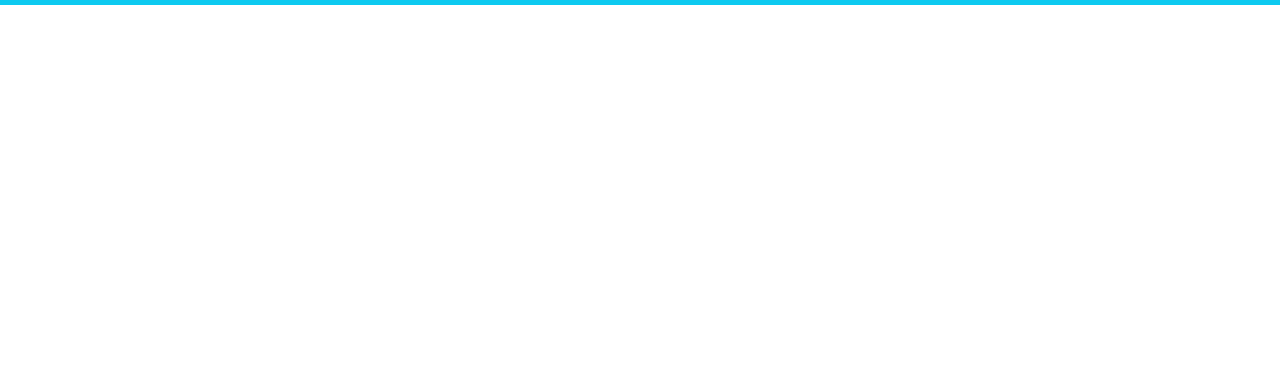
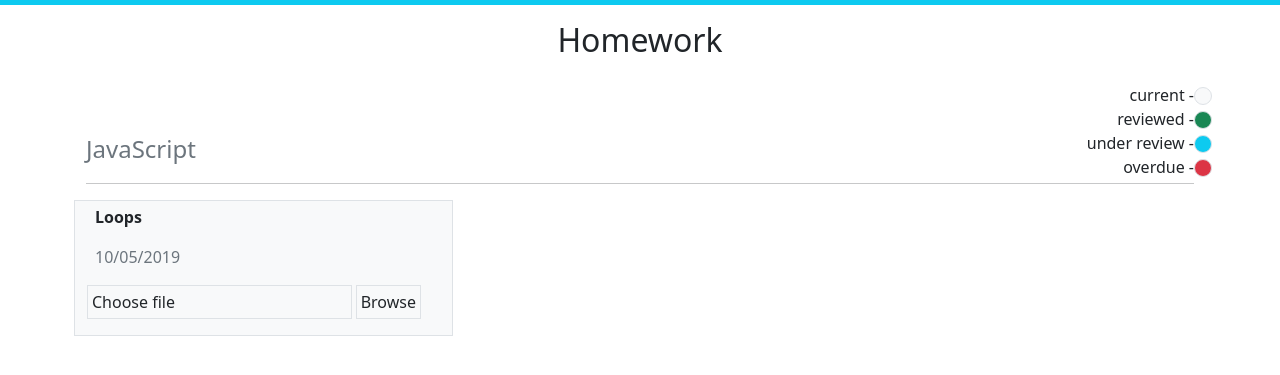
Before and after one commit to Danila-cloud/bootstrap_hw, a plain HTML site: page pages/homework.html in a window 1280 px wide. Shown: the part 85-460 px from the top of the page. Drawn offline with nearby package versions, Linux system fonts and the light colour scheme.

Commit message:
add header on homework page

```diff
--- a/pages/homework.html
+++ b/pages/homework.html
@@ -46,7 +46,57 @@
         </div>
       </div>
     </nav>
+    <h2 class="text-center fw-light py-3 my-0">Homework</h2>
 
+    <div class="container px-3">
+      <div>
+        <ul class="list-unstyled float-end pb-0 mb-0">
+          <li class="text-end">
+            current -
+            <span
+              class="position-absolute mt-1 p-2 bg-light border rounded-circle"
+            ></span>
+          </li>
+          <li class="text-end">
+            reviewed -
+            <span
+              class="position-absolute mt-1 p-2 bg-success border rounded-circle"
+            ></span>
+          </li>
+          <li class="text-end">
+            under review -
+            <span
+              class="position-absolute mt-1 p-2 bg-info border rounded-circle"
+            ></span>
+          </li>
+          <li class="text-end">
+            overdue -
+            <span
+              class="position-absolute mt-1 p-2 bg-danger border rounded-circle"
+            >
+            </span>
+          </li>
+        </ul>
+        <p class="text-start fs-4 text-secondary fw-light pt-5 mt-2">
+          JavaScript
+        </p>
+        <hr class="mt-2" />
+        <div class="row">
+          <div class="col border bg-light">
+            <p class="fw-bold ps-2 pt-1">Loops</p>
+            <p class="text-secondary ps-2">10/05/2019</p>
+            <div>
+              <p class="bg-light border d-inline-block p-1 w-75 mx-0">
+                Choose file
+              </p>
+              <p class="bg-light border p-1 d-inline-block mx-0 w-20">Browse</p>
+            </div>
+          </div>
+          <div class="col"></div>
+          <div class="col"></div>
+        </div>
+      </div>
+    </div>
     <script
       src="https://cdn.jsdelivr.net/npm/bootstrap@5.2.1/dist/js/bootstrap.bundle.min.js"
       integrity="sha384-u1OknCvxWvY5kfmNBILK2hRnQC3Pr17a+RTT6rIHI7NnikvbZlHgTPOOmMi466C8"
```
